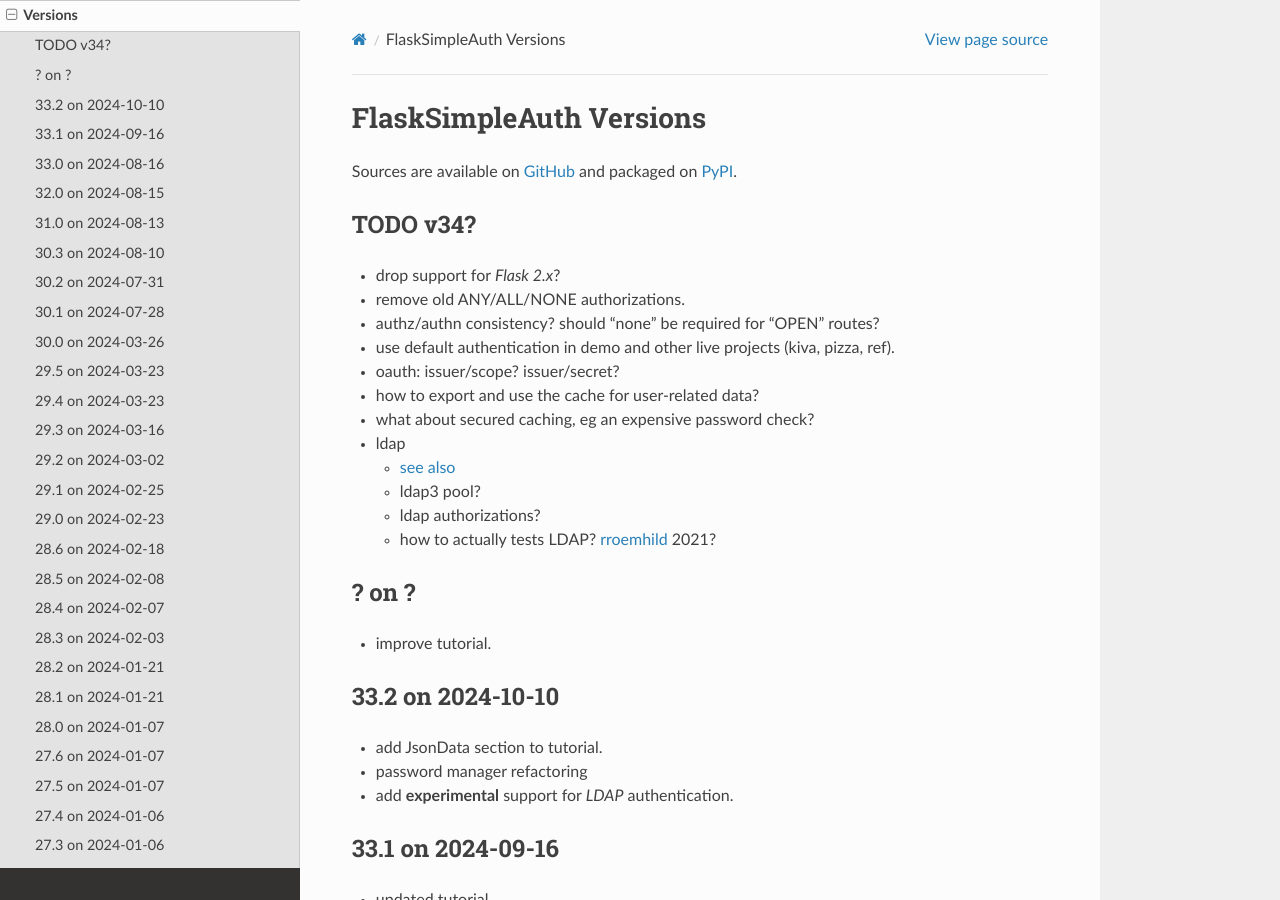
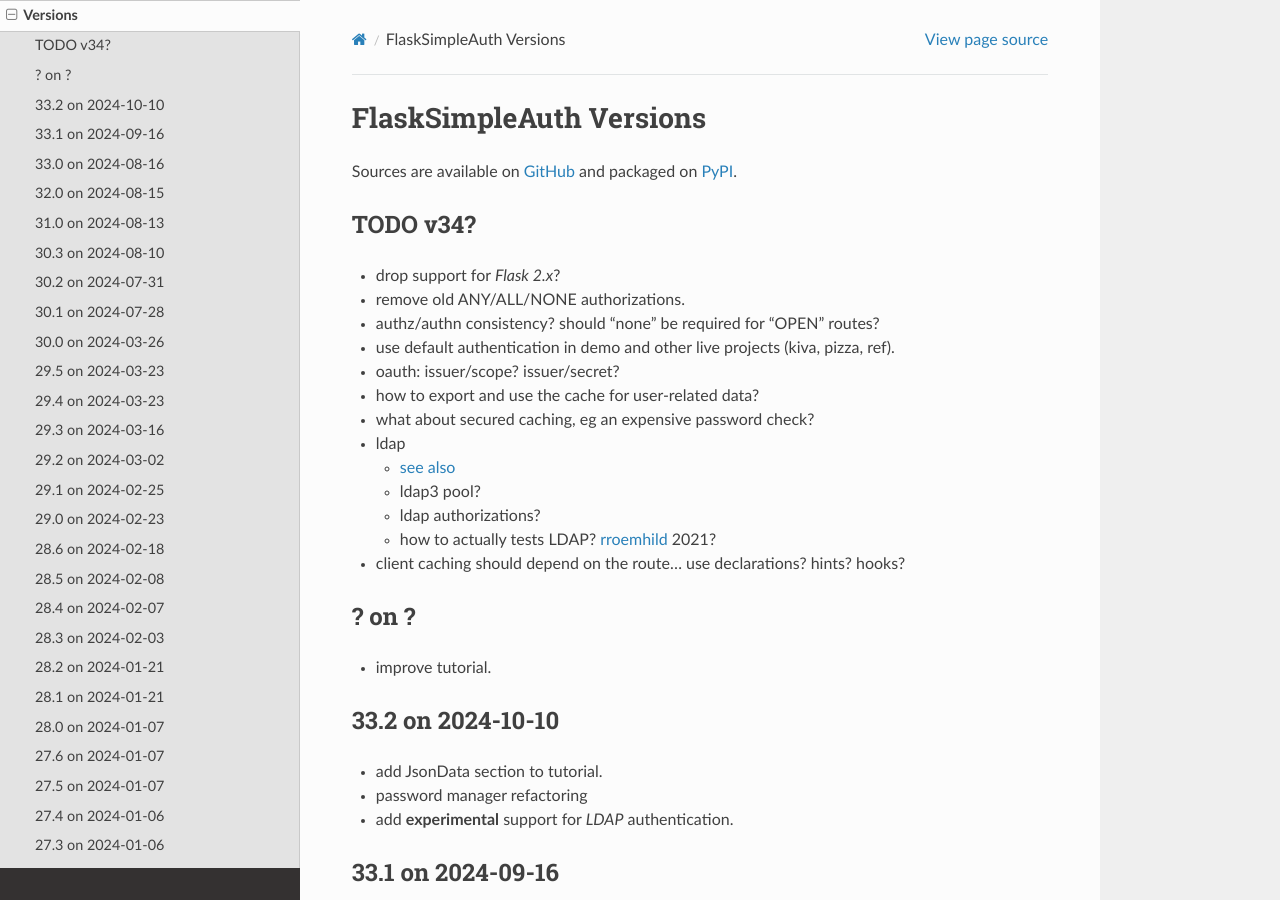
Before and after one commit to zx80/flask-simple-auth, a Sphinx documentation site: the page built from docs/VERSIONS.md, in a window 1280 px wide and 900 px high. Built offline with Sphinx 7.4.7 and the Read the Docs theme 3.1.0, drawn with Linux system fonts in a browser that asks for light colours; pages that are not in the unit, such as notebooks, are missing from menus.

Commit message:
note about client caching.

```diff
--- a/docs/VERSIONS.md
+++ b/docs/VERSIONS.md
@@ -18,6 +18,8 @@
   - ldap authorizations?
   - how to actually tests LDAP?
     [rroemhild](https://github.com/rroemhild/docker-test-openldap) 2021?
+- client caching should depend on the route…
+  use declarations? hints? hooks?
 
 ## ? on ?
 
```
